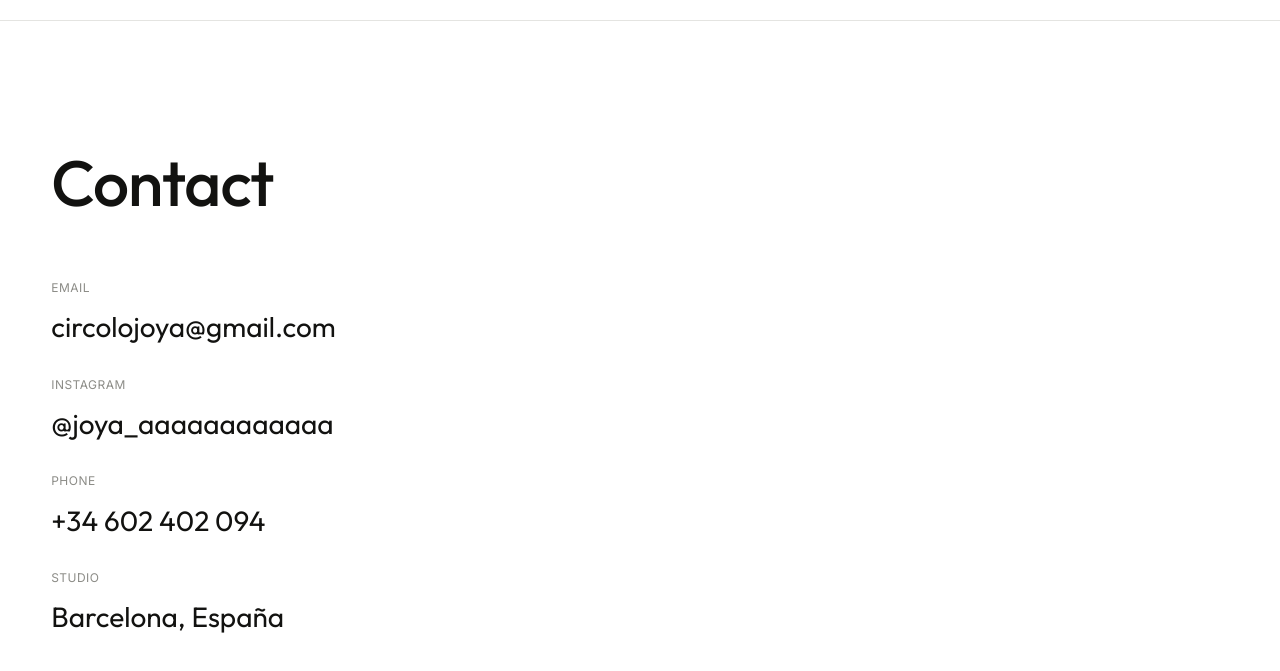
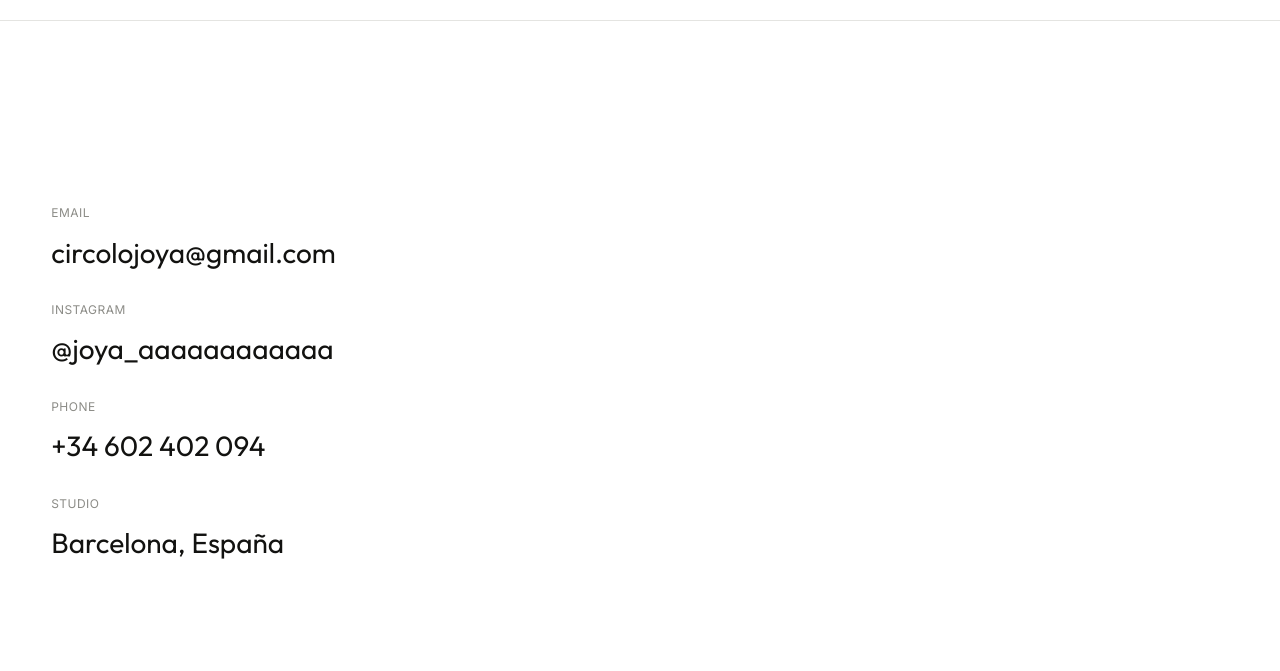
Before and after one commit to JOYATELIER/joya-portfolio, a website: page contact.html in a window 1280 px wide. Shown: the part 51-722 px from the top of the page. Drawn offline with Linux system fonts and the light colour scheme.

Commit message:
Remove 'Contact' heading from Contact page

```diff
--- a/contact.html
+++ b/contact.html
@@ -39,7 +39,6 @@
 
 <main class="contact-main wrap">
   <div class="contact-block">
-    <h1 class="contact-heading">Contact</h1>
     <div class="contact-lines">
       <div>
         <span class="c-label">Email</span>
```
